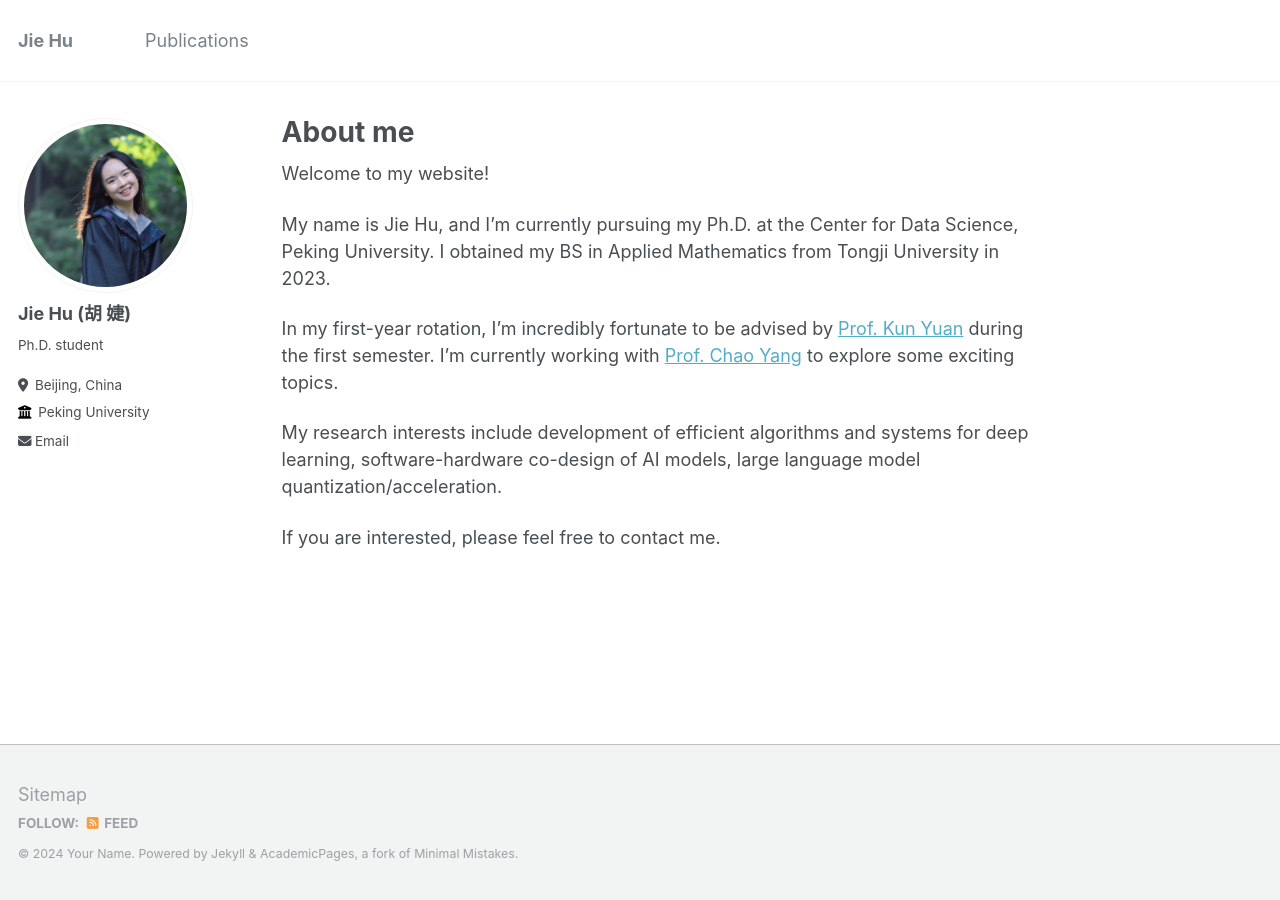
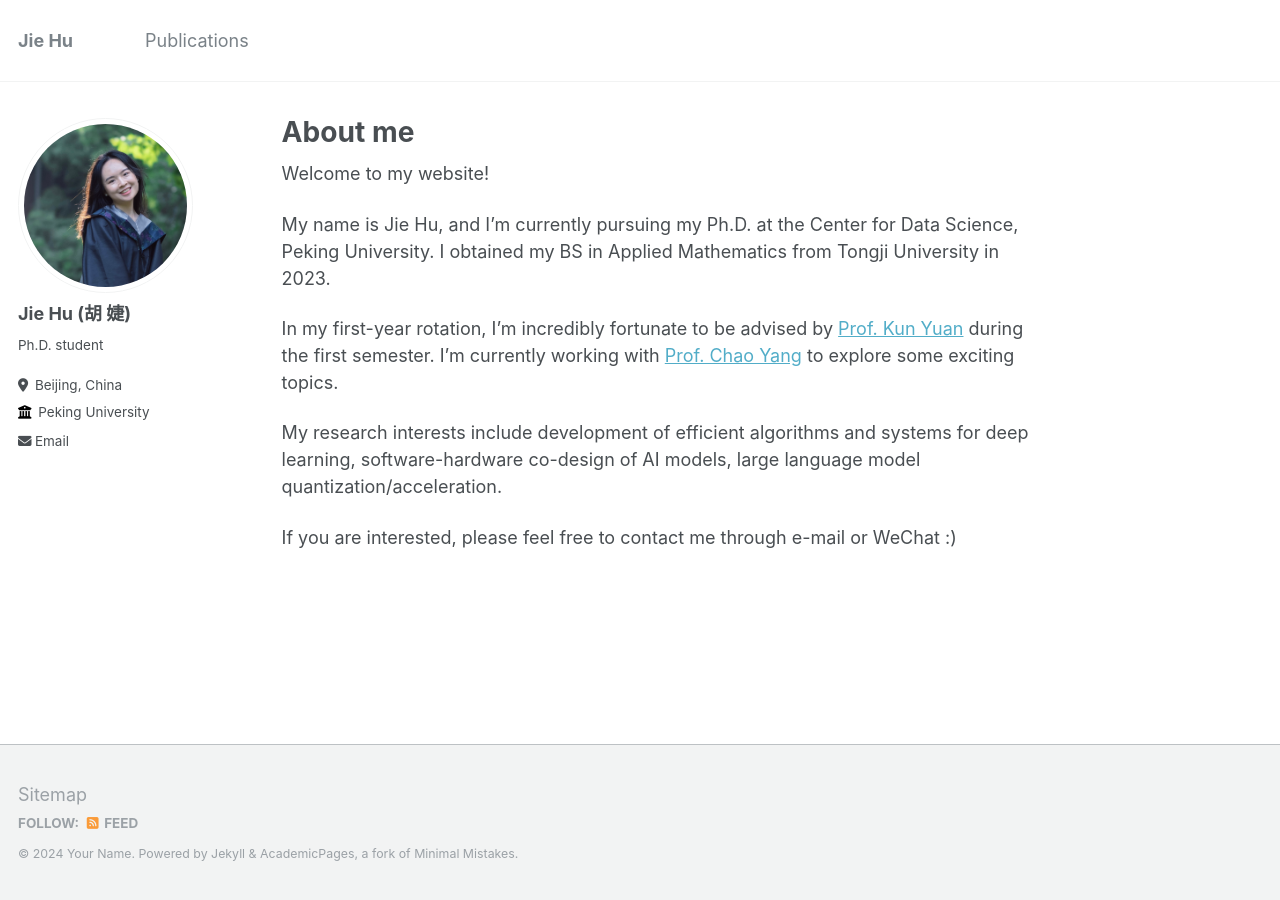
Before and after one commit to jiehu-jessica/jiehu-jessica.github.io, a Jekyll site: the page built from _pages/about.md, in a window 1280 px wide. Built offline with Jekyll 4.4.1, drawn with Linux system fonts in a browser that asks for light colours.

Commit message:
Update about.md

```diff
--- a/_pages/about.md
+++ b/_pages/about.md
@@ -15,4 +15,4 @@ In my first-year rotation, I'm incredibly fortunate to be advised by [Prof. Kun
 
 My research interests include development of efficient algorithms and systems for deep learning, software-hardware co-design of AI models, large language model quantization/acceleration.
 
-If you are interested, please feel free to contact me.
+If you are interested, please feel free to contact me through e-mail or WeChat :)
```
